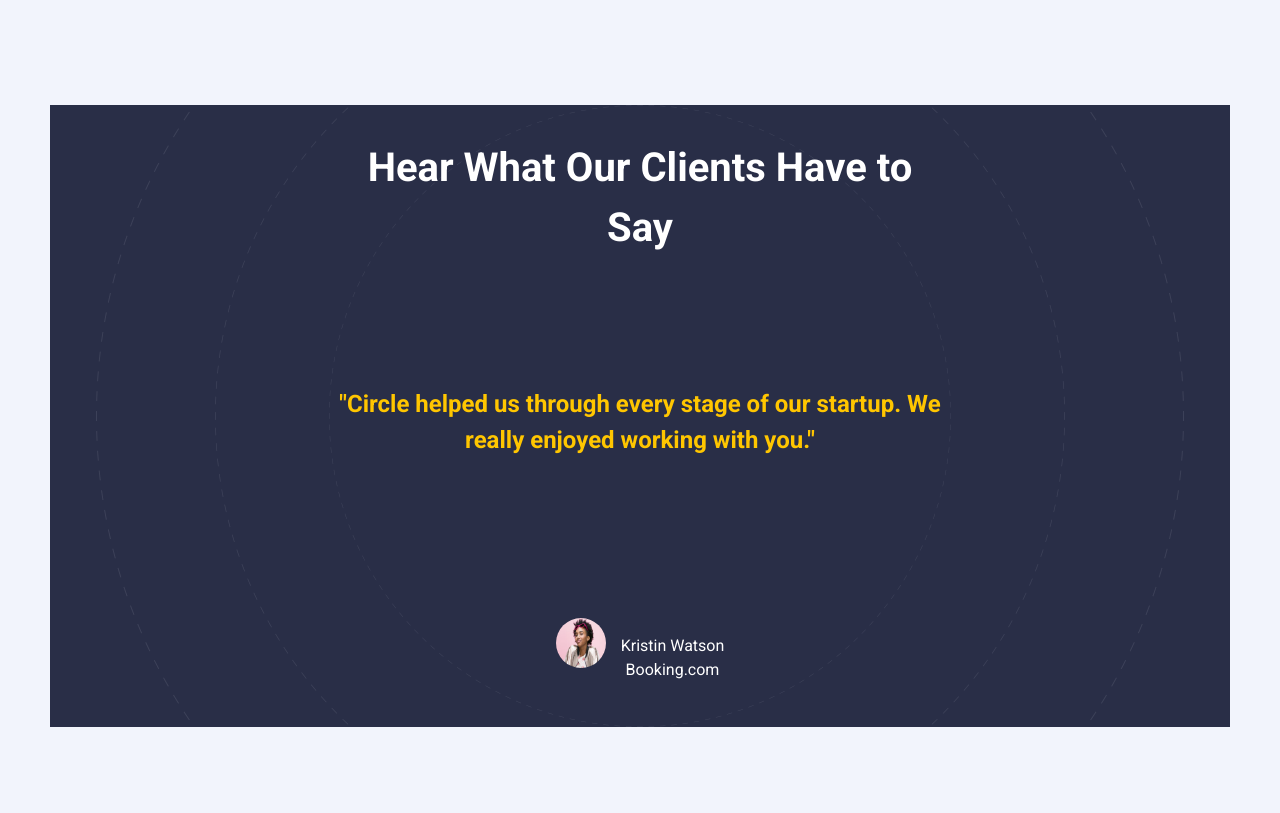
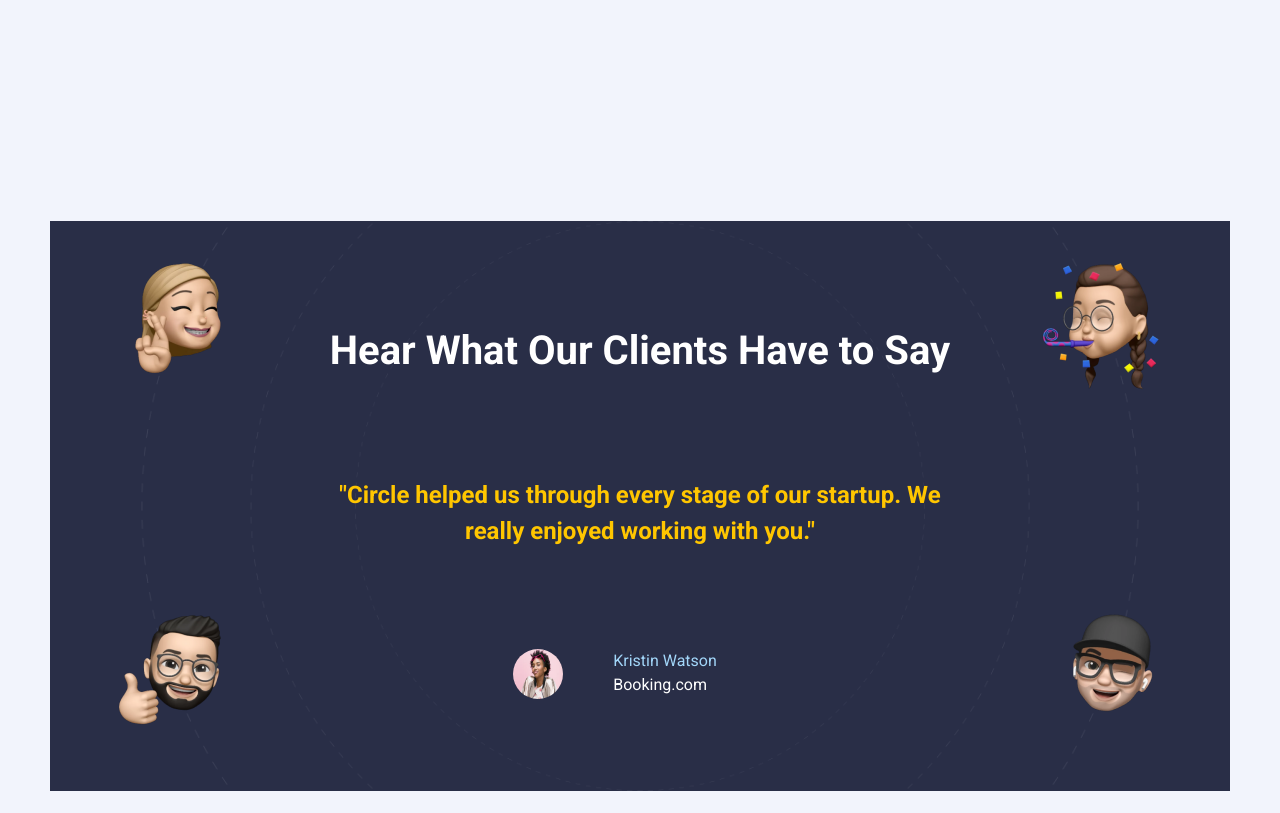
Before and after one commit to gustavojim/Mid-term-project-GJ, a plain HTML site: page index.html in a window 1280 px wide. Shown: the part 2180-2993 px from the top of the page. Drawn offline with Linux system fonts and the light colour scheme; files whose address does not match are found by name.

Commit message:
Homepage Done

```diff
--- a/css/clients.css
+++ b/css/clients.css
@@ -1,46 +1,79 @@
-
 .clients {
   background-image: url("/Images/testimonial-section/orbit.png");
-    background-color:#292e47;
-    background-size:cover;
+  background-color: #292e47;
+  background-size: cover;
   background-repeat: no-repeat;
   background-position: center;
-    height: 622px;
-    margin: 50px ;
-    padding: 200px 120px 100px 120px;
-    display:flex;
-    justify-content: center;
-    flex-direction:column;
+  margin: 50px;
+  padding-top: 100px;
+
 }
 
 .text-client {
   color: white;
-    padding-bottom: 8rem;
-    padding-top: 1rem;
+  padding-bottom: 6rem;
   text-align: center;
+  position: relative;
+  padding-left: 50px;
+  padding-right: 50px;
+}
+
+.text-blue {
+    color: #A2D6F9;
+}
+
+.text-e-profile {
+    text-align: left;
 }
 
 .sub-client {
-    color: #FFC600;
+  color: #ffc600;
   text-align: center;
-}
-
-.titles-clients {
-    padding-left: 10rem;
-    padding-right:10rem;
+  padding-bottom: 40px;
+  position: relative;
+  padding-left: 20%;
+  padding-right: 20%;
 }
 
 .profile {
-    display:flex;
-    justify-content:center;
-    padding-top: 10rem;
-
-
+  display: flex;
+  justify-content: center;
+  padding-top: 60px;
+  position: relative;
 }
 
 .image-client {
   width: 50px;
   height: 50px;
   border-radius: 50%;
-    margin-right: 15px;
+  position: relative;
 }
+
+.figures-top {
+  display: flex;
+  justify-content: space-between;
+  position: relative;
+  margin-top: -550px;
+}
+
+.image-emoji-top-left {
+  width: 150px;
+}
+
+.image-emoji-top-right {
+  width: 150px;
+}
+
+.figures-bottom {
+  display: flex;
+  justify-content: space-between;
+  margin-top: 200px;
+}
+
+.image-emoji-botom-left {
+  width: 150px;
+}
+
+.image-emoji-bottom-right {
+  width: 150px;
+}
--- a/css/projects.css
+++ b/css/projects.css
@@ -1,5 +1,5 @@
 .projects {
-  padding: 200px 140px;
+  padding: 200px 10px;
   width: 100vw;
 }
 
@@ -11,6 +11,10 @@
   display: flex;
   justify-content: space-between;
   margin-right: 20px;
+}
+.article-projects {
+  background-color: white;
+  width: 400px;
 }
 
 .card-icon-recent {
@@ -27,8 +31,9 @@
 }
 
 .card-image {
-  background-color: white;
+  background-color: none;
   padding-bottom: 35px;
+
 }
 
 .card-image img {
@@ -41,7 +46,7 @@
   border-radius: 0rem;
 }
 .image-recent {
-  width: 340px;
+  width: 400px;
   height: 250px;
 }
 .text-a-card {
--- a/css/services.css
+++ b/css/services.css
@@ -1,6 +1,7 @@
 .services {
   padding: 200px 140px;
   width: 100vw;
+
 }
 
 .recent {
--- a/index.html
+++ b/index.html
@@ -88,11 +88,12 @@
     <img class="column is-narrow" src="Images/logos/amazon-logo.svg">
   </div>
 
-  <section class=projects>
+  <section class="projects">
     <h3 class="recent">Recent Projects</h3>
-    <div class="card-projects">
-      <div class="card-image">
-        <article class="">
+
+    <div class="columns is-multiline card-projects">
+      <div class=" column is-full-mobile is-two-fifths-tablet is-one-third-desktop card-image">
+        <article class="article-projects">
           <img class="image-recent" src="Images/projects-section/1.jpg" />
           <p class="text-a-card">Simplify</p>
           <br>
@@ -102,8 +103,8 @@
           </a>
         </article>
       </div>
-      <div class="card-image">
-        <article class="">
+      <div class=" column is-full-mobile is-two-fifths-tablet is-one-third-desktop card-image">
+        <article class="article-projects">
           <img class="image-recent" src="Images/projects-section/2.jpg" />
           <p class="text-a-card">Dashcoin</p>
           <br>
@@ -113,8 +114,8 @@
           </a>
         </article>
       </div>
-      <div class="card-image">
-        <article class="">
+      <div class=" column is-full-mobile is-two-fifths-tablet is-one-third-desktop card-image">
+        <article class="article-projects">
           <img class="image-recent" src="Images/projects-section/3.jpg" />
           <p class="text-a-card">Vectorify</p>
           <br>
@@ -125,16 +126,12 @@
         </article>
       </div>
     </div>
+
   </section>
 
 
+  <section class="section clients">
 
-
-
-
-
-
-  <section class="section clients">
     <div class="titles-clients">
     <h3 class="text-client">Hear What Our Clients Have to Say</h3>
     <h4 class="sub-client">
@@ -143,10 +140,20 @@
     <div class="profile">
     <img class="image-client" src="Images/testimonial-section/profile.png" />
     <div class="text-client">
-    <h6>Kristin Watson</h6>
-    <h6>Booking.com</h6>
+    <h5 class="text-blue">Kristin Watson</h5>
+    <h6 class="text-e-profile">Booking.com</h6>
   </div>
   </div>
+  </div>
+<div class="figures-top">
+    <img class="image-emoji-top-left" src="Images/testimonial-section/memoji-1.png" />
+
+    <img class="image-emoji-bottom-right" src="Images/testimonial-section/memoji-4.png" />
+  </div>
+    <div class="figures-bottom">
+    <img class="image-emoji-top-right" src="Images/testimonial-section/memoji-3.png" />
+
+    <img class="image-emoji-botom-left" src="Images/testimonial-section/memoji-2.png" />
   </div>
   </section>
 
```
Lines whose indentation alone changed are shown as unchanged.
